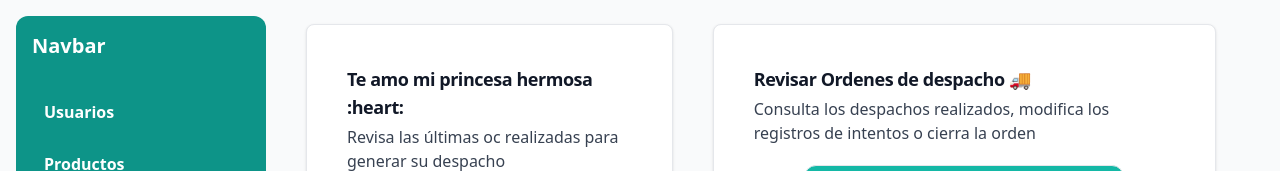
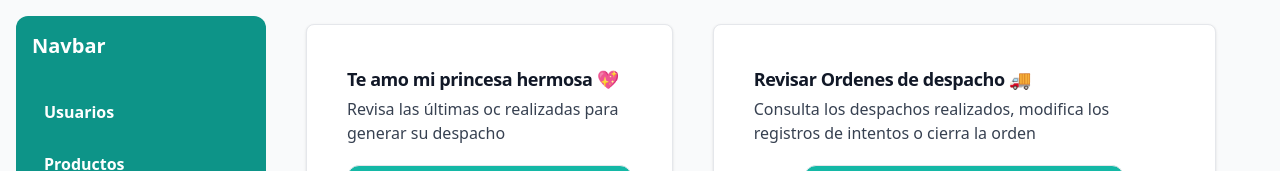
Before and after one commit to JothanLi/front_despacho, a React (Vite) app in the folder front_despacho/: page / in a window 1280 px wide. Shown: the top 171 px of the page. Built offline with nearby package versions, Linux system fonts and the light colour scheme.

Commit message:
Nueva prueba cambios en tiempo real

```diff
--- a/front_despacho/src/componentes/CrudAdmin/PruebaCards.jsx
+++ b/front_despacho/src/componentes/CrudAdmin/PruebaCards.jsx
@@ -11,7 +11,7 @@ export const PruebaCards = () => {
     <section>
       <div className="flex justify-center">
         <CardComponent
-          title="Te amo mi princesa hermosa :heart:"
+          title="Te amo mi princesa hermosa 💖"
           description="Revisa las últimas oc realizadas para generar su despacho"
           buttonText="Consultar"
           onClick={() => {
```
